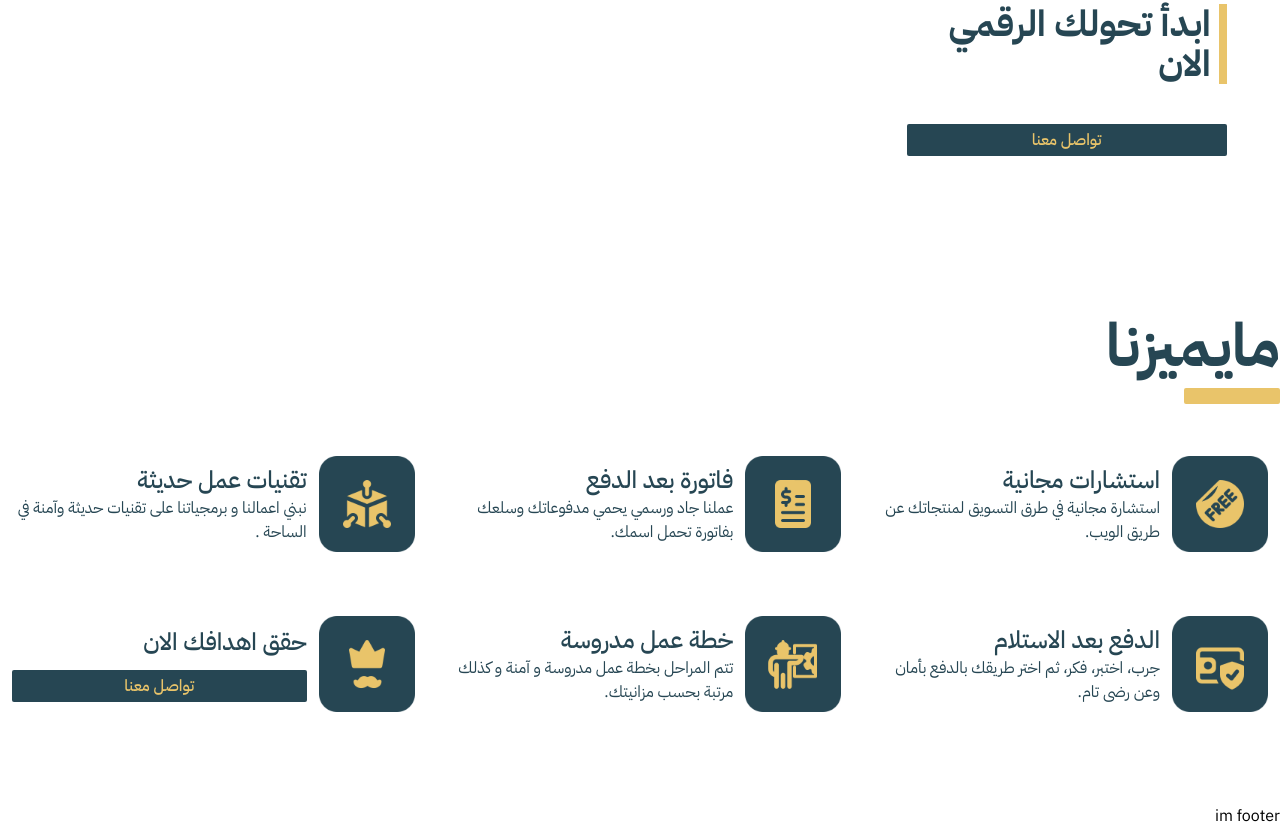
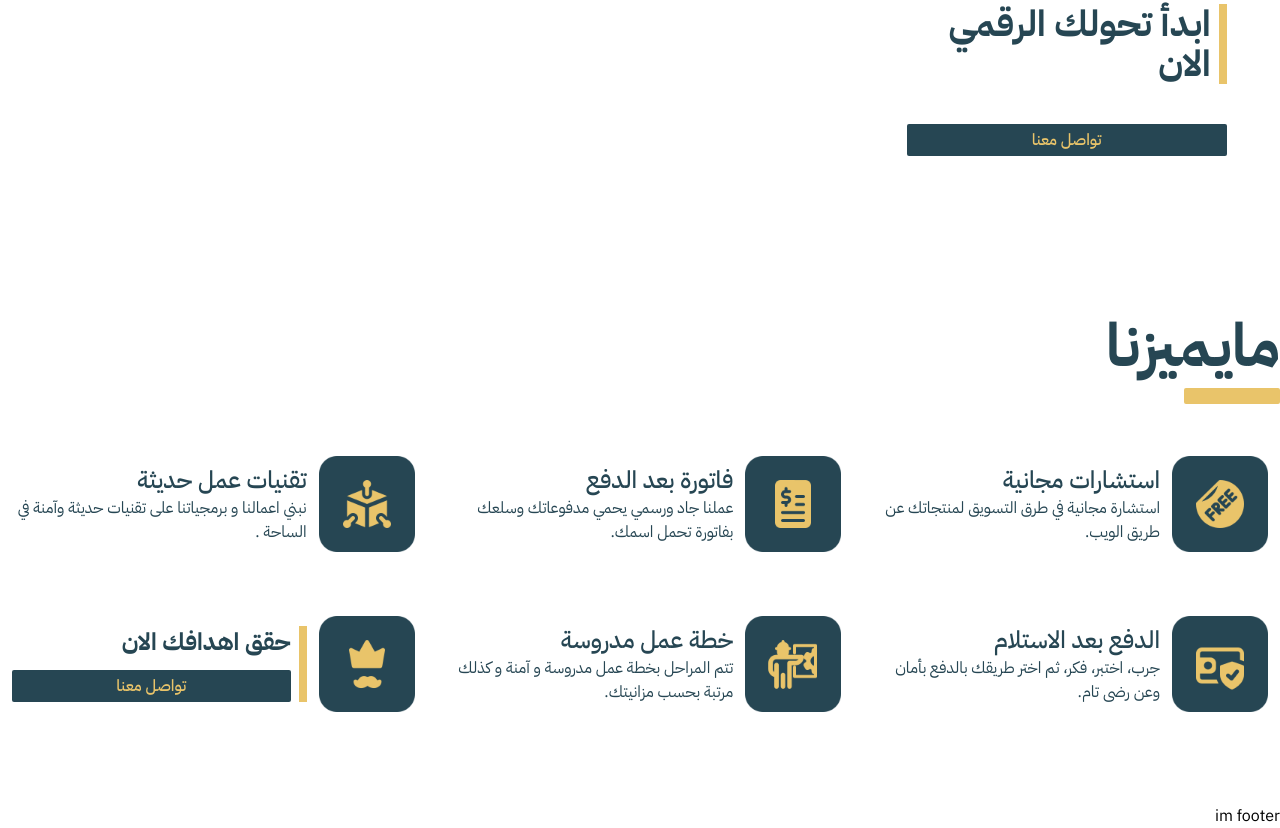
Before and after one commit to elyatro/muzaml.com, a Nuxt app: page / in a window 1280 px wide. Shown: the part 1210-2038 px from the top of the page. Built offline with nearby package versions, Linux system fonts and the light colour scheme.

Commit message:
add border

```diff
--- a/components/Home/Section.c.vue
+++ b/components/Home/Section.c.vue
@@ -73,8 +73,8 @@
         <div>
           <img class="w-24 max-w-none" src="../../assets/img/crown.png">
         </div>
-        <div class="lg:mr-3 w-full">
-          <h2 class="text-color01 text-2xl font-medium mt-3 lg:mt-0">حقق اهدافك الان</h2>
+        <div class="lg:mr-3 w-full border-r-8 border-color03 pr-2">
+          <h2 class="text-color01 text-2xl font-bold mt-3 lg:mt-0">حقق اهدافك الان</h2>
           <NuxtLink class="bg-color01 mt-3 w-full inline-block text-center text-color03 py-1 rounded-sm font-medium" to="#">تواصل معنا</NuxtLink>
         </div>
       </div>
```
